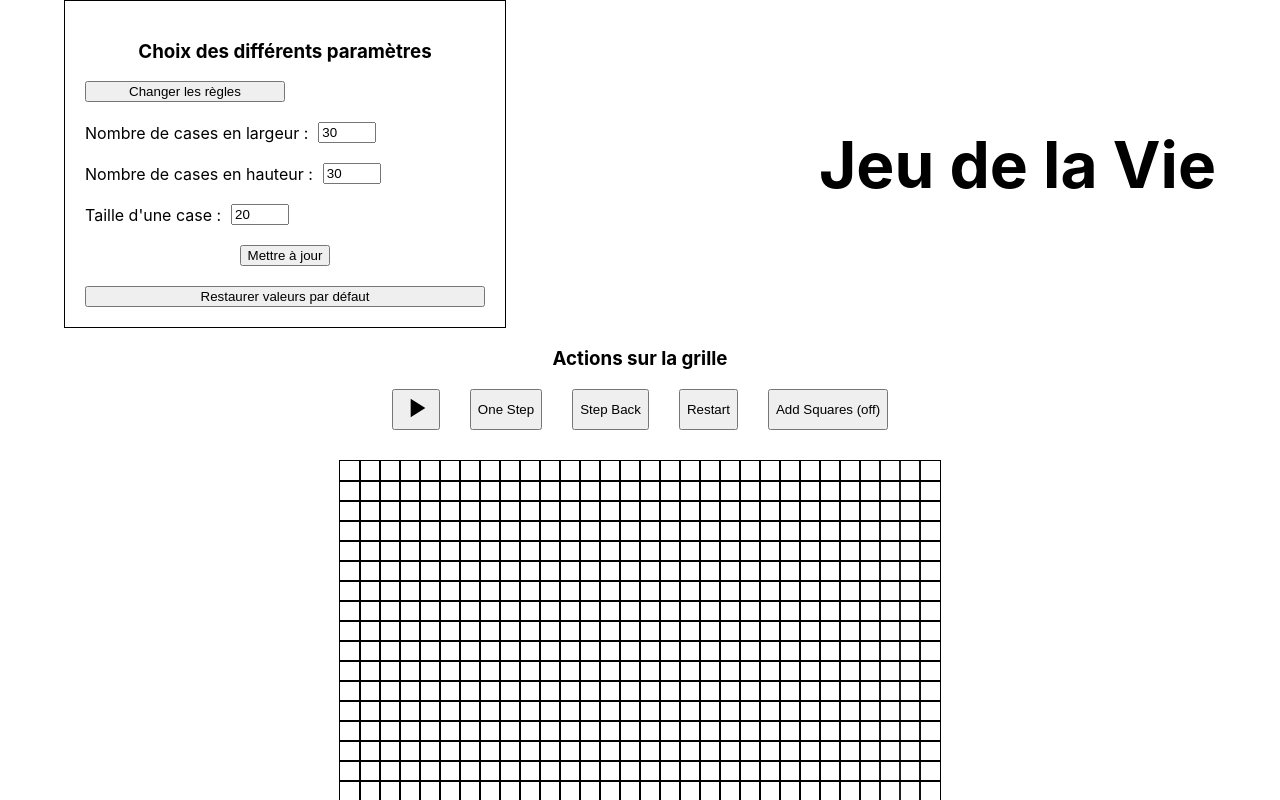
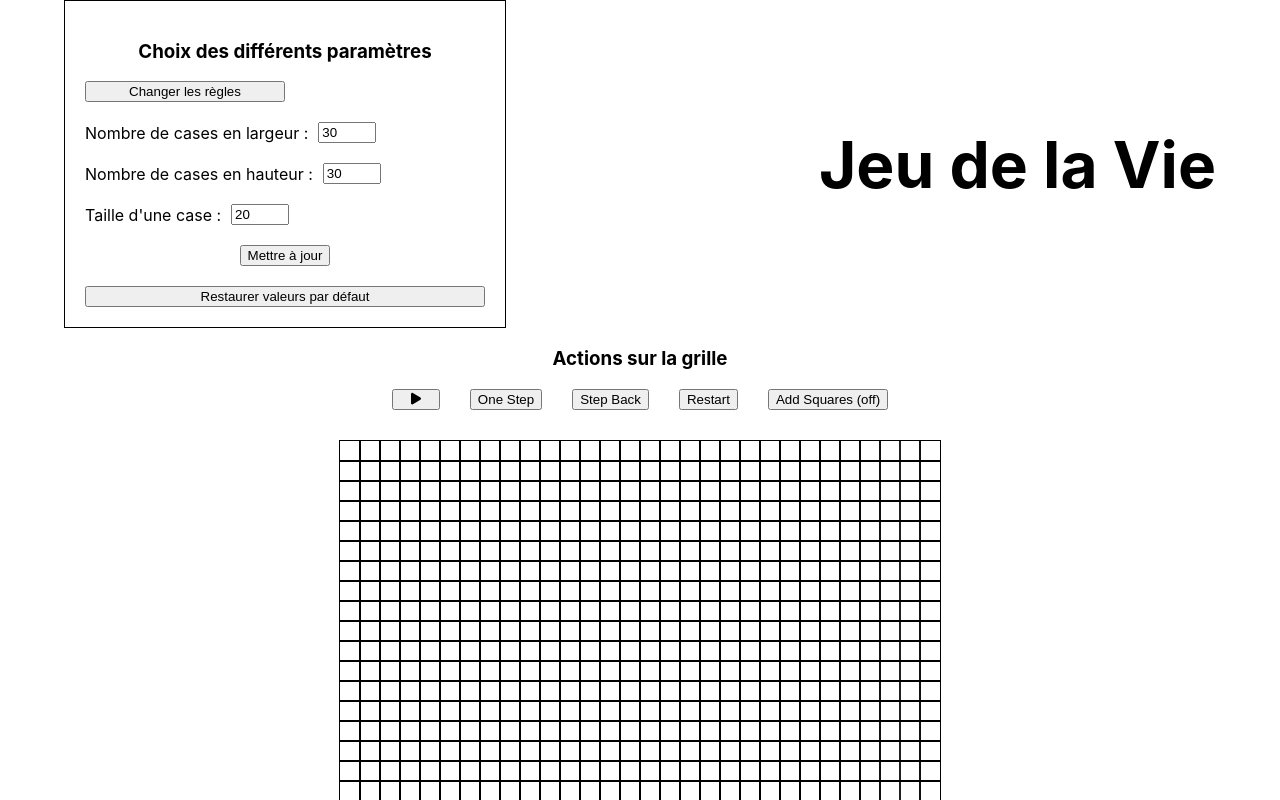
Before and after one commit to Corentin648/GameOfLifeWeb, a React (Create React App) app: page / in a window 1280 px wide. Shown: the top 800 px of the page. Built offline with nearby package versions, Linux system fonts and the light colour scheme.

Commit message:
fix affichage start icon

```diff
--- a/package.json
+++ b/package.json
@@ -3,6 +3,9 @@
   "version": "0.1.0",
   "private": true,
   "dependencies": {
+    "@fortawesome/fontawesome-svg-core": "^6.2.0",
+    "@fortawesome/free-solid-svg-icons": "^6.2.0",
+    "@fortawesome/react-fontawesome": "^0.2.0",
     "@testing-library/jest-dom": "^4.2.4",
     "@testing-library/react": "^9.5.0",
     "@testing-library/user-event": "^7.2.1",
--- a/src/Quadrillage.js
+++ b/src/Quadrillage.js
@@ -1,8 +1,10 @@
 import React, {Component} from 'react';
-import {Button, Image} from "react-bootstrap";
+import {Button} from "react-bootstrap";
 import Form from 'react-bootstrap/Form';
 import Modal from "react-bootstrap/Modal";
 import "./Quadrillage.css";
+import {FontAwesomeIcon} from "@fortawesome/react-fontawesome";
+import {faPlay, faPause} from "@fortawesome/free-solid-svg-icons";
 
 /* Ordre d'appel des fonctions :
 Appel du composant par le parent --> état initial par le constructor --> appel de render() --> le composant est mis en place --> appel de componentDidMount() --> mise à jour du composant --> appel de render()
@@ -270,16 +272,11 @@ class Quadrillage extends Component{
         }
     }
 
-    handlerBoutonStart = () => {
-        let image = document.getElementById("imagePlayButton");
-        if (this.state.start){
-            image.setAttribute("src", require('./images/play_button.svg'));
-        } else {
-            image.setAttribute("src", require('./images/pause_button.svg'));
-        }
-        this.setState({
-            start: !this.state.start
-        })
+    handlerBoutonStartIon = () => {
+        if (!this.state.start){
+            return faPlay
+        } else
+            return faPause
     }
 
     handlerBoutonOneStep = () => {
@@ -438,7 +435,7 @@ class Quadrillage extends Component{
                         <h3>Choix des différents paramètres</h3>
                         <button style={{width: "200px", marginBottom: "20px"}} onClick={() => this.handlerBoutonChangerRegles()}>Changer les règles</button>
                         <Form onSubmit={(event) => {this.handlerChangerTailleEcran(event); return false}}>
-                            <Form.Group style={{display: "flex", justifyContent: "left", alignItems: "center"}}controlId={"formChangerLargeur"}>
+                            <Form.Group style={{display: "flex", justifyContent: "left", alignItems: "center"}} controlId={"formChangerLargeur"}>
                                 <Form.Label style={{paddingRight: "10px"}}>Nombre de cases en largeur :</Form.Label>
                                 <input style={{width:"50px"}} type="text" value={this.state.changerCasesLargeur} onChange={this.handlerChampLargeur} />
                             </Form.Group>
@@ -459,7 +456,13 @@ class Quadrillage extends Component{
                 {/* Affichage des boutons permettant d'agir sur la grille */}
                 <h3>Actions sur la grille</h3>
                 <div style={{display: "flex", justifyContent: "center"}}>
-                    <button onClick={() => this.handlerBoutonStart()}><Image id={"imagePlayButton"} src={require("./images/play_button.svg")} width={"32px"} height={"32px"}/></button>
+                    <button
+                        onClick={
+                        () => this.setState({
+                        start: !this.state.start
+                    })}>
+                        <FontAwesomeIcon id={"iconPlayButton"} icon={this.handlerBoutonStartIon()} width={"32px"} height={"32px"}/>
+                    </button>
                     <button style={{marginLeft: "30px"}} onClick={() => this.handlerBoutonOneStep()}>One Step</button>
                     <button style={{marginLeft: "30px"}} onClick={() => this.handlerBoutonStepBack()}>Step Back</button>
                     <button style={{marginLeft: "30px"}} onClick={() => this.handlerBoutonRestart()}>Restart</button>
```
